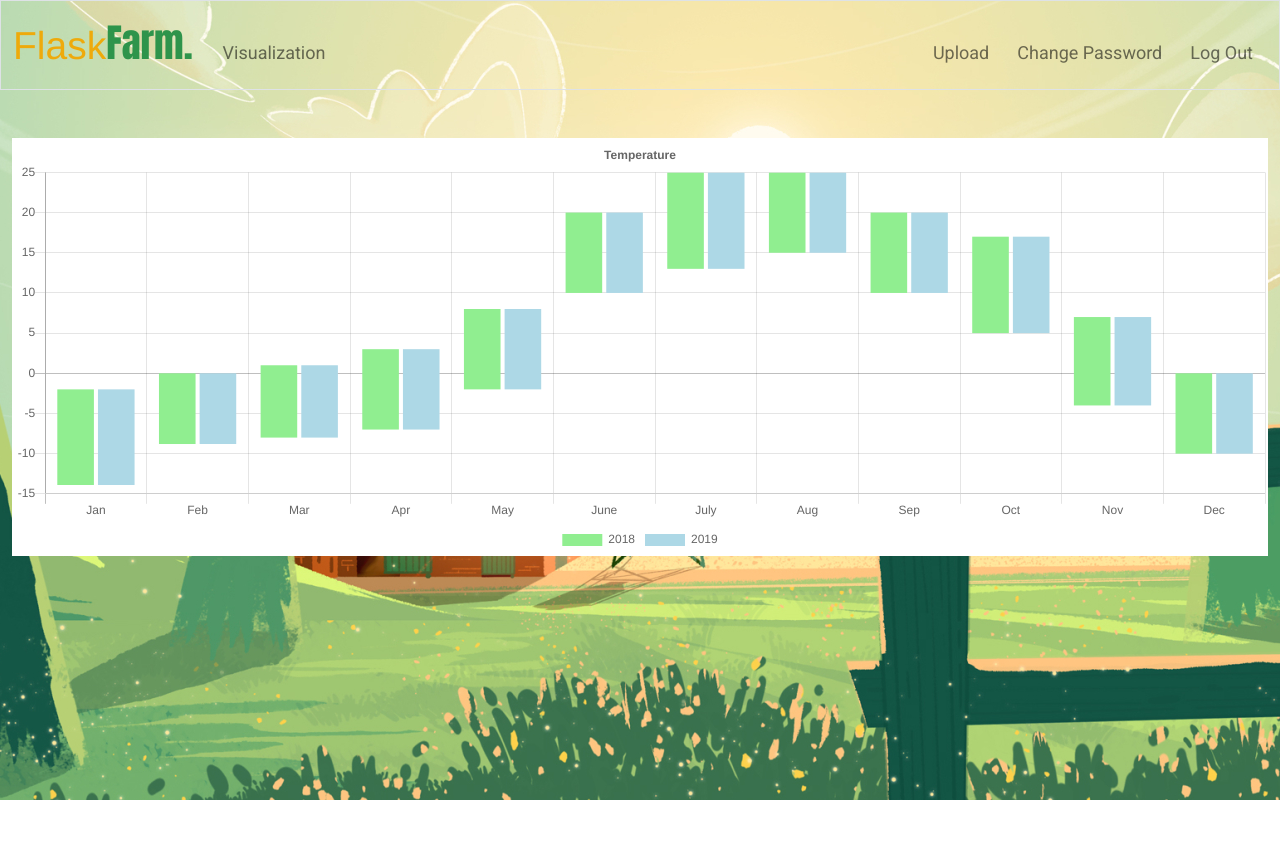
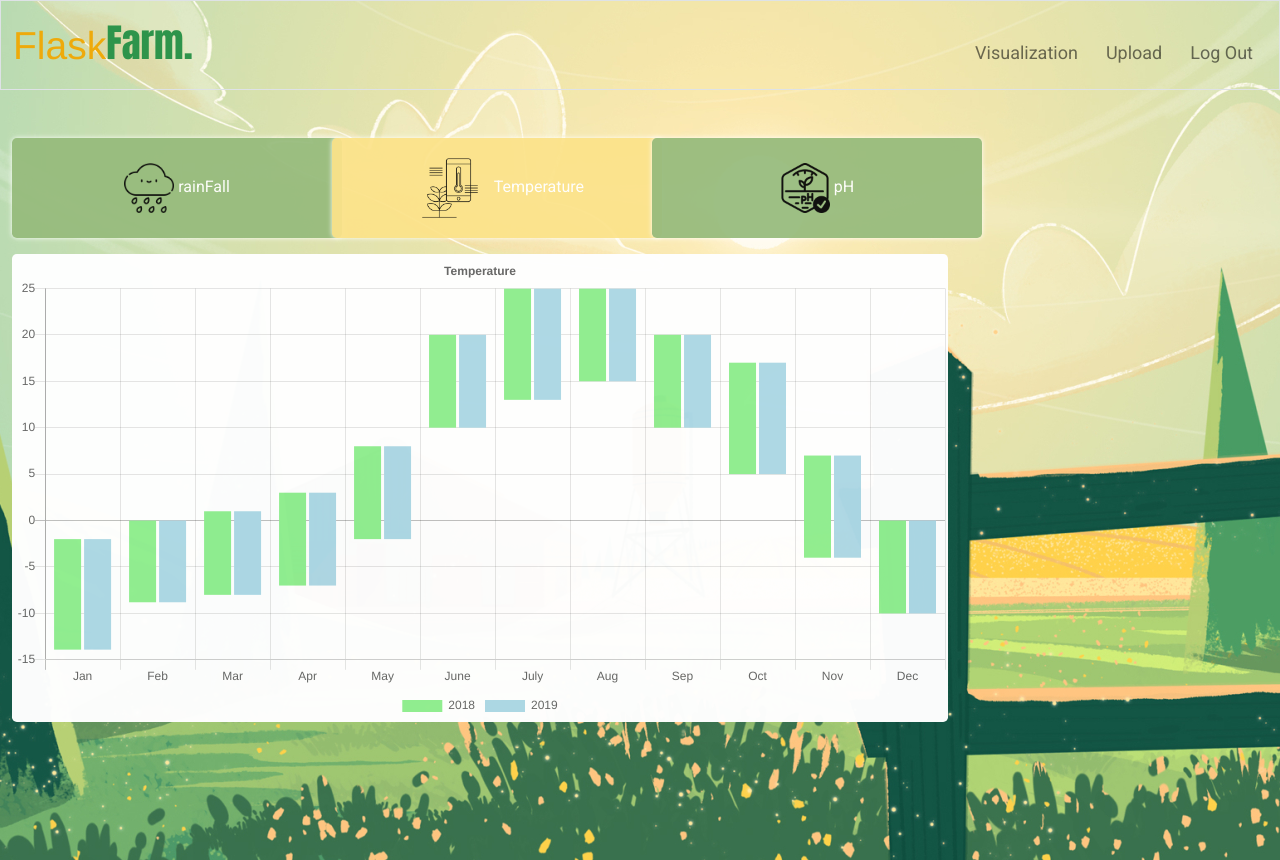
Before and after one commit to binhnhu1409/flaskFarm, a Flask app: page /demograph in a window 1280 px wide. Before the commit the page ends 800 px from the top, so only its background shows below. Run offline with Flask 2, Linux system fonts and the light colour scheme; the visitor is signed in with stand-in values (Sample User, id 1).

Commit message:
kinda done layout for all page

```diff
--- a/flaskFarm/static/style.css
+++ b/flaskFarm/static/style.css
@@ -3,7 +3,8 @@ body {
     background: url(background.jpg) no-repeat;
     background-position: center;
     border-radius: 0!important;
-    height: 800px;
+    height: 860px;
+
 }
 
 
@@ -25,7 +26,7 @@ a.nav-link{
 }
 a.nav-link:hover{
     background-color: #519259;
-    border-radius: 5%;
+    border-radius: 0.3em;
     opacity: 0.6;
     color: white!important;
 }
@@ -49,23 +50,67 @@ a.nav-link:hover{
 /* All kind of form */
 input:focus,
 button:focus {
-    box-shadow: 0 0 2px 3px #519259 !important;
+    box-shadow: 0 0 2px 3px #2e944b !important;
 }
-button {
-    background-color: #146356!important;
-    border: #146356 !important;
+button, .myBtn {
+    background-color: #2e944b!important;
+    border: #2e944b !important;
+    border-radius: 0.3em;
+    color: white;
+    padding: 5px;
+    font-family: Roboto;
 }
 button:hover {
     border: solid #EEAA0B !important;
 }
-
-
-
-canvas{
+.myForm {
     background-color: white;
+    max-width: 300px;
+    padding: 20px;
+    border-radius: 0.3em;
+    opacity: 0.95;
 }
 
 
+/* -------------- Visualization page -------------- */
+#canvas{
+    background-color: white;
+    opacity: 0.98;
+    height: 80px;
+    border-radius: 0.3em;
+
+}
+.metric-card {
+    opacity: 0.93;
+    box-shadow: 0 0 5px white;
+    border-radius: 0.3em;
+    text-align: center;
+    height: 100px;
+    width: 330px;
+}
+button.metric-card:hover {
+    color: white!important;
+    border: none!important;
+}
+button.metric-card:focus {
+    box-shadow: 0 0 2px 3px #EEAA0B !important;
+}
+.metric-card.temp {
+    background-color: #FCE38A!important;
+}
+.metric-card.ph{
+    background-color: #96BB7C!important;
+}
+.metric-card.rain{
+    background-color: #96BB7C!important;
+}
+.graph {
+    background-color: white;
+}
+/* end Visualization page */
+
+
+/* table */
 table {
     margin-bottom: 1rem;
     width: 100%;
--- a/flaskFarm/templates/graph.html
+++ b/flaskFarm/templates/graph.html
@@ -6,9 +6,30 @@ Graph
 
 
 {% block main %}
-<div>
-    <canvas id="canvas" height="100"></canvas>
+
+<div class="row ">
+
+    <!-- metric option -->
+    <div class="col-lg-3 col-md-3 col-sm-12">
+        <button class="metric-card rain"><img src="../static/rainfall.png" alt="rainfall" type="submit" height="50px">
+            rainFall</button>
+    </div>
+    <div class="col-lg-3 col-md-3 col-sm-12">
+        <button class="metric-card temp"><img src="../static/temp.png" alt="rainfall" type="submit" height="80px">
+            Temperature</button>
+    </div>
+    <div class="col-lg-3 col-md-3 col-sm-12">
+        <button class="metric-card ph"><img src="../static/pH.png" alt="rainfall" type="submit" height="50px">
+            pH</button>
+    </div>
+
+    <!-- graph placeholder -->
+    <div class="col-lg-9 col-md-12 col-sm-12 ">
+        <canvas id="canvas" class="mt-3"></canvas>
+    </div>
+
 </div>
+
 <script>
     const data = {
         labels: ['Jan', 'Feb', 'Mar', 'Apr', 'May', 'June', 'July', 'Aug', 'Sep', 'Oct', 'Nov', 'Dec'],
--- a/flaskFarm/templates/layout.html
+++ b/flaskFarm/templates/layout.html
@@ -40,12 +40,9 @@
             </button>
             <div class="collapse navbar-collapse nav-decor" id="navbar">
                 {% if session["user_id"] %}
-                <ul class="navbar-nav me-auto mt-3">
+                <ul class="navbar-nav ms-auto mt-3">
                     <li class="nav-item"><a class="nav-link" href="/visualize">Visualization</a></li>
-                </ul>
-                <ul class="navbar-nav ms-auto mt-3">
                     <li class="nav-item"><a class="nav-link" href="/upload">Upload</a></li>
-                    <li class="nav-item"><a class="nav-link" href="/changepass">Change Password</a></li>
                     <li class="nav-item"><a class="nav-link" href="/logout">Log Out</a></li>
                 </ul>
                 {% else %}
```
Also changed, not shown: flaskFarm/templates/login.html (+13 -1 lines), flaskFarm/templates/register.html (+15 -3 lines), flaskFarm/templates/upload.html (+7 -5 lines), flaskFarm/static/farm.png (added), flaskFarm/static/pH.png (added), flaskFarm/static/rainfall.png (added), flaskFarm/static/temp.png (added).
